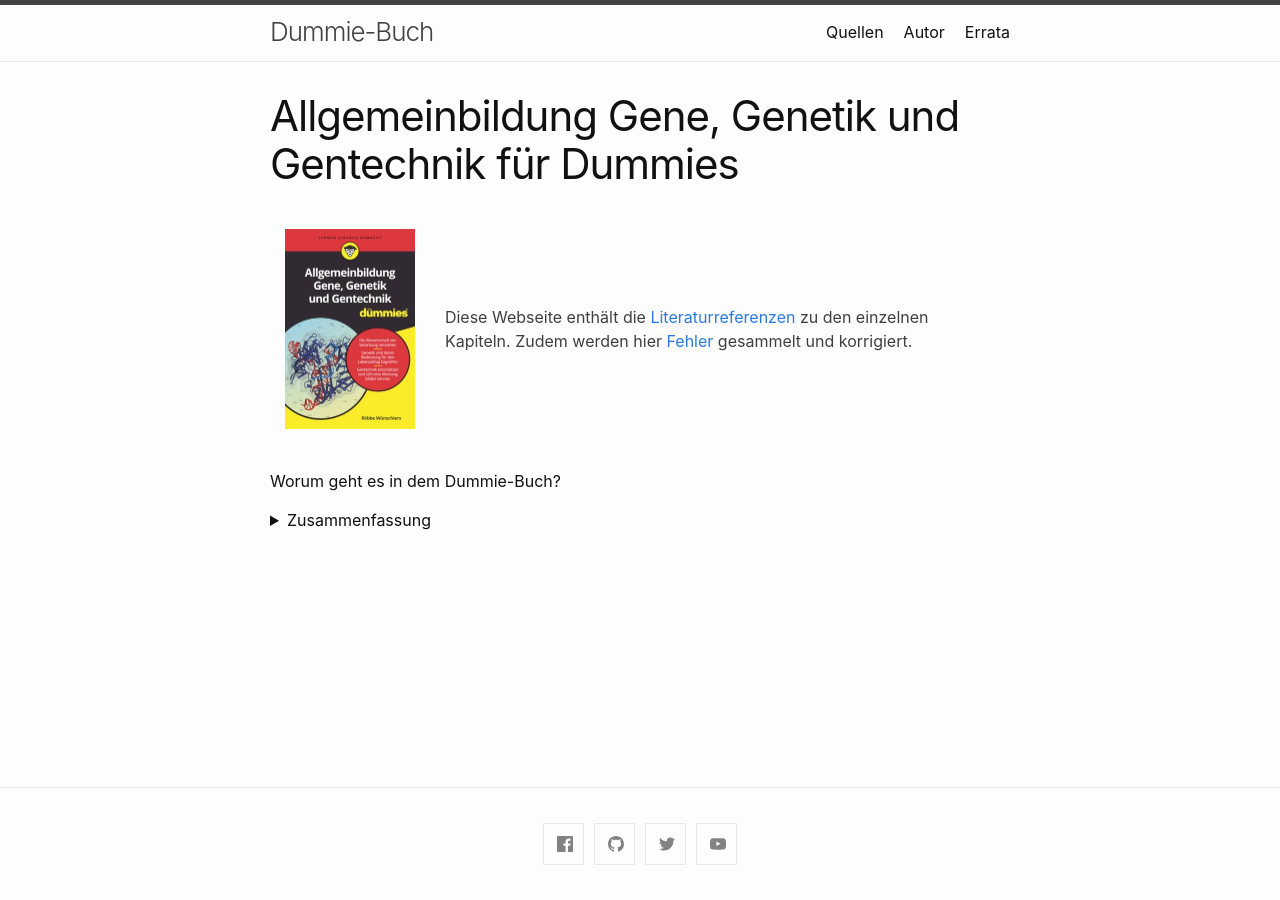
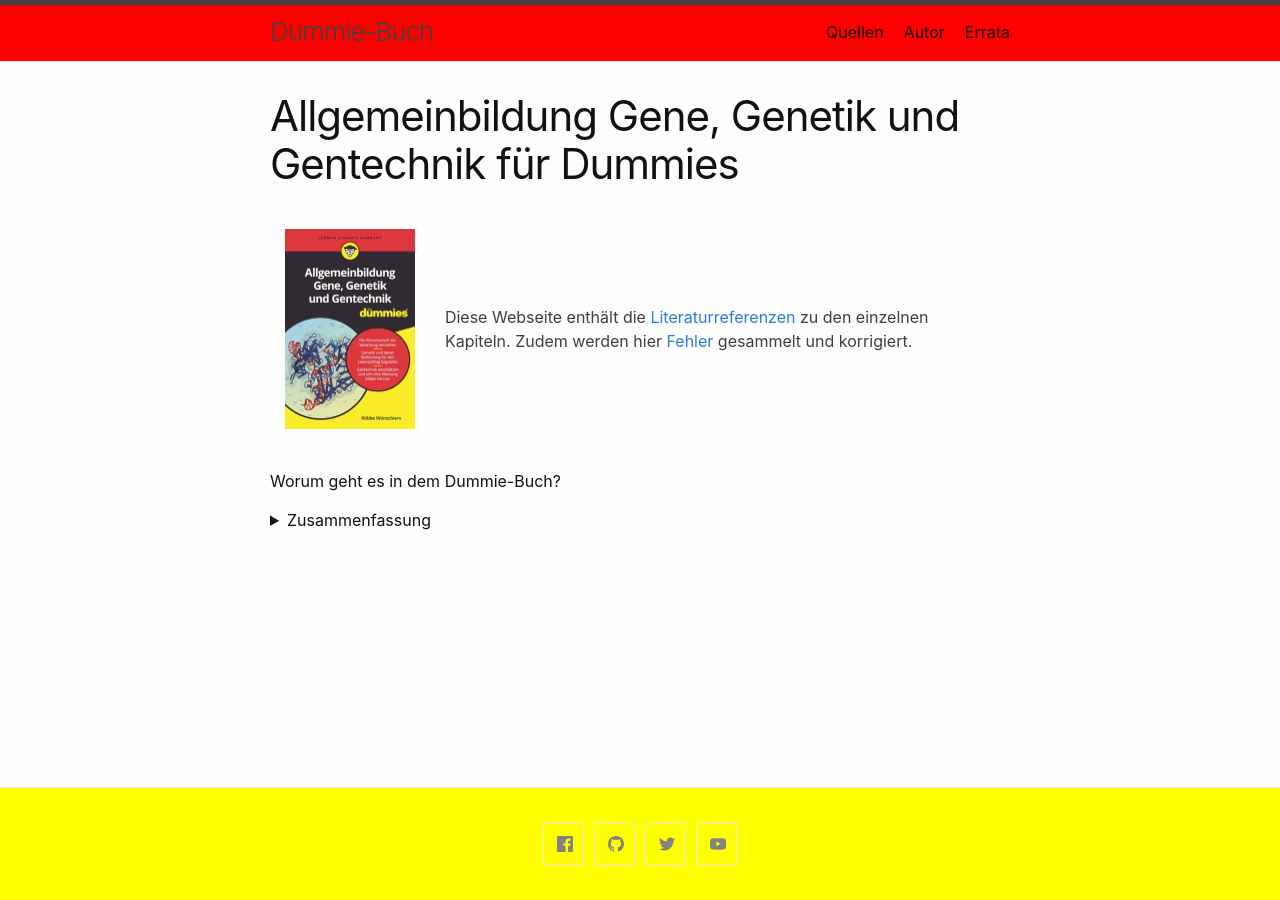
Before and after one commit to awkologist/dummie, a Jekyll site: the page built from index.md, in a window 1280 px wide. Built offline with Jekyll 4.4.1, drawn with Linux system fonts in a browser that asks for light colours; Markdown is read by kramdown in place of the engine named in the settings.

Commit message:
Color Added
background-color: red/yellow;

```diff
--- a/_sass/minima/_layout.scss
+++ b/_sass/minima/_layout.scss
@@ -6,6 +6,7 @@
   border-bottom: 1px solid $border-color-01;
   min-height: $spacing-unit * 1.865;
   line-height: $base-line-height * $base-font-size * 2.25;
+  background-color: red;
 
   // Positioning context for the mobile navigation icon
   position: relative;
@@ -124,6 +125,7 @@
 .site-footer {
   border-top: 1px solid $border-color-01;
   padding: $spacing-unit 0;
+  background-color: yellow;
 }
 
 .footer-heading {
```
